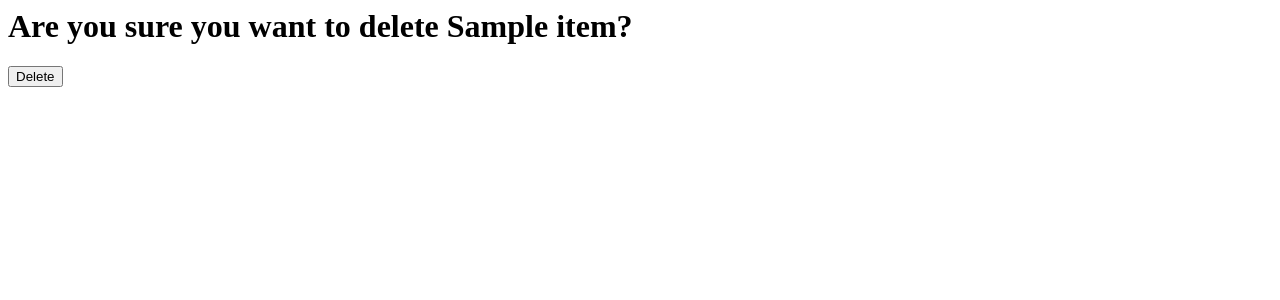
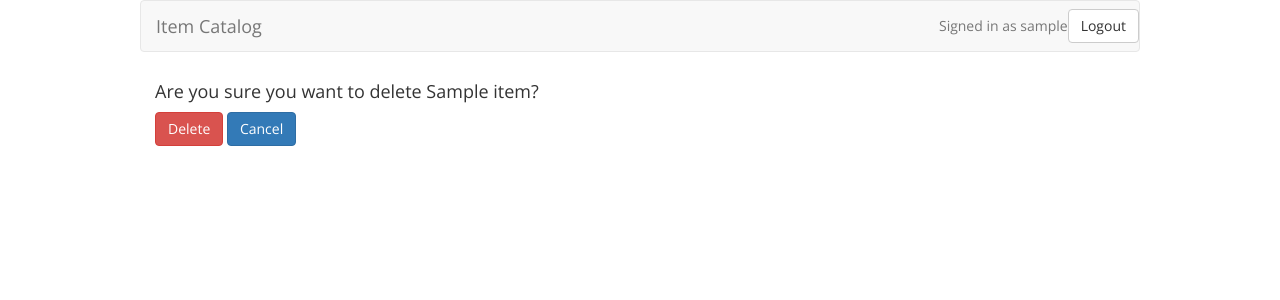
Before and after one commit to dsychin/catalog, a Flask app: page /catalog/item/1/delete in a window 1280 px wide. Shown: the top 300 px of the page. Run offline with Flask 2, Linux system fonts and the light colour scheme; the visitor is signed in with stand-in values (Sample User, id 1); tables that the repository leaves empty hold one stand-in row (values such as "Sample post"); parts of the project's set-up code (start-up, migrations or seed data) failed here and were passed over; some libraries are stand-ins or nearby versions.

Commit message:
styled delete item page

```diff
--- a/application.py
+++ b/application.py
@@ -110,7 +110,8 @@ def item_delete(item_id):
         session.commit()
         return redirect(url_for('home'))
     else:
-        return render_template('delete_item.html', item=item)
+        return render_template('delete_item.html', item=item,
+                               login_session=login_session)
 
 
 @app.route('/login')
--- a/templates/delete_item.html
+++ b/templates/delete_item.html
@@ -4,14 +4,39 @@
     <meta charset="UTF-8">
     <meta name="viewport" content="width=device-width, initial-scale=1.0">
     <meta http-equiv="X-UA-Compatible" content="ie=edge">
+    <link rel=stylesheet type=text/css href="{{ url_for('static', filename='css/bootstrap.min.css') }}">
+    <link rel=stylesheet type=text/css href="{{ url_for('static', filename='css/style.css') }}">
+    <link href="https://fonts.googleapis.com/css?family=Open+Sans" rel="stylesheet">
     <title>Item Catalog | Delete {{ item.name }}</title>
 </head>
 
 <body>
-    <h1>Are you sure you want to delete {{ item.name }}?</h1>
-    <form action="{{ url_for('item_delete', item_id=item.id) }}" method="post">
-        <input type="submit" value="Delete">
-    </form>
+    <header>
+        <nav class="navbar navbar-default">
+            <div class="container-fluid">
+                <div class="row">
+                    <div class="navbar-header col-xs-4">
+                        <a class="navbar-brand" href="{{ url_for('home') }}">Item Catalog</a>
+                    </div>
+                    <div class="col-xs-8">
+                        {% if not login_session['email'] %}
+                        <a href="{{ url_for('login') }}" class="btn btn-default navbar-btn navbar-right">Login</a>
+                        {% else %}
+                        <a href="{{ url_for('gdisconnect') }}" class="btn btn-default navbar-btn navbar-right">Logout</a>
+                        <p class="navbar-text navbar-right">Signed in as {{ login_session['username'] }}</p>
+                        {% endif %}
+                    </div>
+                </div>
+            </div>
+        </nav>
+    </header>
+    <div class="container-fluid">
+        <h4>Are you sure you want to delete {{ item.name }}?</h4>
+        <form action="{{ url_for('item_delete', item_id=item.id) }}" method="post">
+            <input class="btn btn-danger" type="submit" value="Delete">
+            <a class="btn btn-primary href=" {{ url_for( 'home') }} ">Cancel</a>
+        </form>
+    </div>
 </body>
 
 </html>
```
